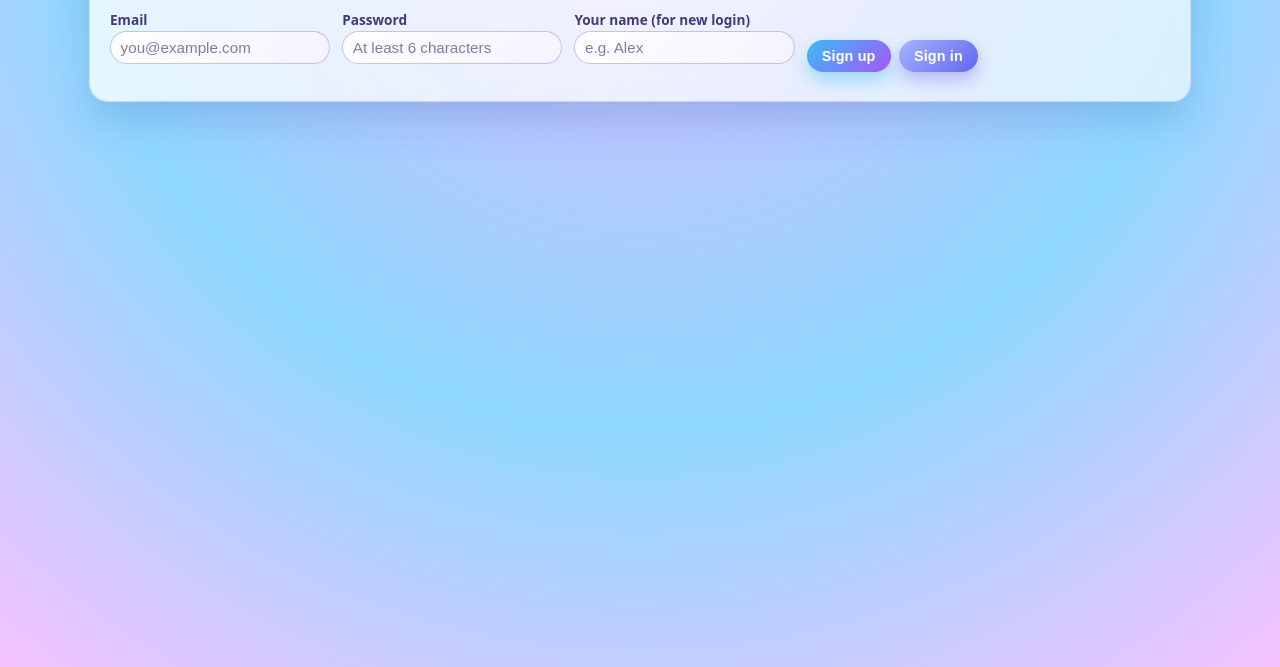
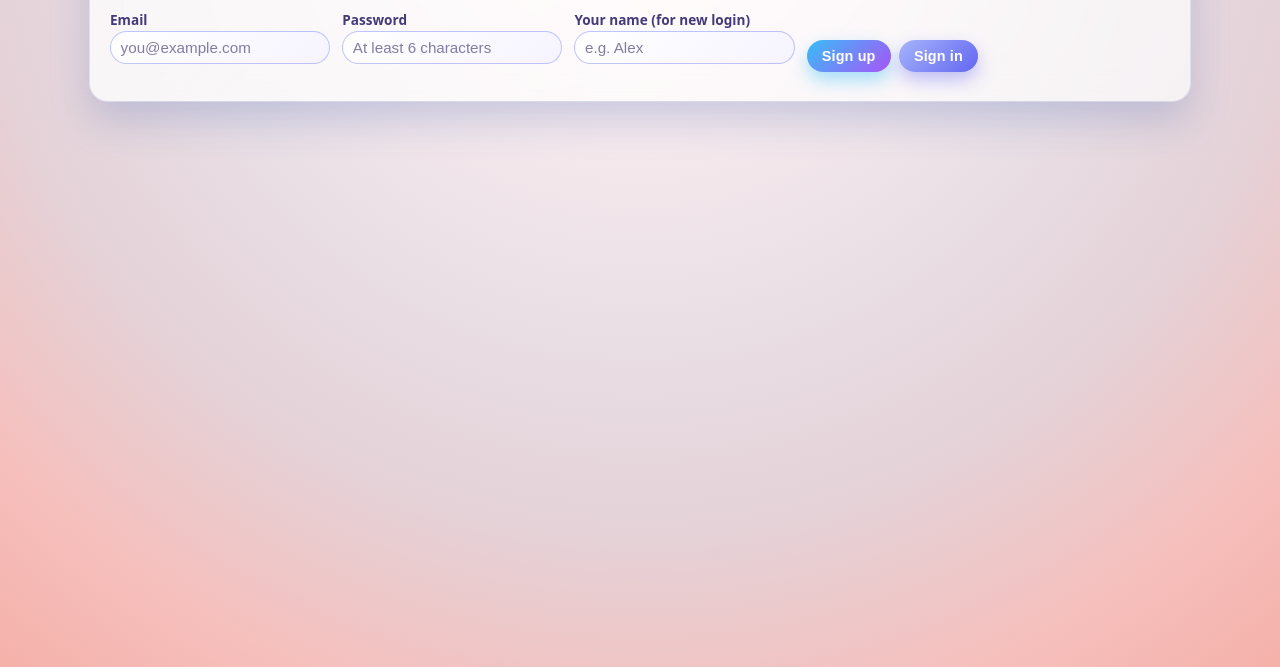
Before and after one commit to blank0610/pooh-pooh-bank, a plain HTML site: page index.html in a window 1280 px wide. Shown: the part 133-800 px from the top of the page. Drawn offline with Linux system fonts and the light colour scheme; no server answers.

Commit message:
Update styles.css

```diff
--- a/styles.css
+++ b/styles.css
@@ -3,6 +3,21 @@
   font-family: system-ui, -apple-system, BlinkMacSystemFont, "Segoe UI", sans-serif;
   color: #1b1b3a;
 }
+/*
+body {
+  margin: 0;
+  padding: 0;
+  display: flex;
+  justify-content: center;
+
+  background: radial-gradient(circle at top,
+      #e5d6ff 0%,
+      #b9c7ff 25%,
+      #8fd8ff 55%,
+      #f5c2ff 100%);
+  min-height: 100vh;
+}*/
+
 
 body {
   margin: 0;
@@ -12,10 +27,12 @@ body {
 
   /* Soft pastel ocean gradient */
   background: radial-gradient(circle at top,
-      #e5d6ff 0%,
-      #b9c7ff 25%,
-      #8fd8ff 55%,
-      #f5c2ff 100%);
+      #fef4f4 0%,
+      #fdeff2 15%,
+      #e9dfe5 45%,
+      #e4d2d8 65%,
+      #f6bfbc 85%,
+      #f5b1aa 100%);
   min-height: 100vh;
 }
 
```
